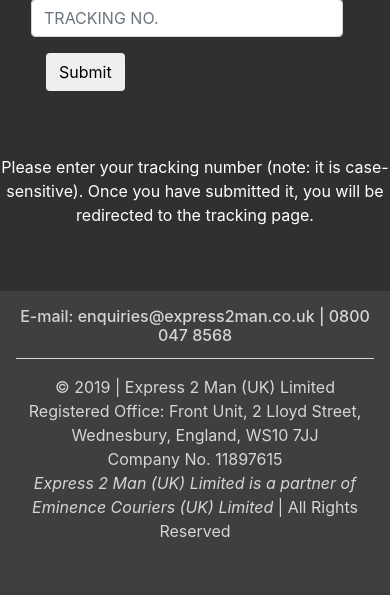
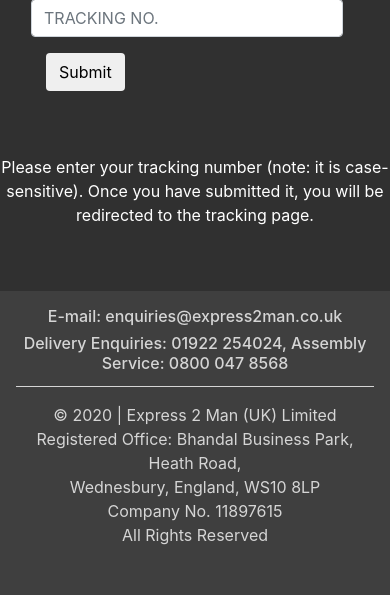
Before and after one commit to nathanxo/E2MTracking, a Flask app: page / in a window 390 px wide. Shown: the part 395-990 px from the top of the page. Before the commit the page ends 932 px from the top, so only its background shows below. Run offline with Flask 2, Linux system fonts and the light colour scheme; some libraries are stand-ins or nearby versions.

Commit message:
UPDATE
telephone changes

```diff
--- a/templates/index.html
+++ b/templates/index.html
@@ -30,14 +30,14 @@
 
 <nav class="navbar navbar-expand-md navbar-light bg-light stick-top">
 <div class="container-fluid">
-	<a class="navbar-brand" href="https://express2man.co.uk/home/home.html"><img src="../static/img/logo.png" alt="logo"></a>
+	<a class="navbar-brand" href="https://express2man.co.uk/"><img src="../static/img/logo.png" alt="logo"></a>
 	<button class="navbar-toggler" type="button" data-toggle="collapse" data-target="#navbarResponsive">
 		<span class="navbar-toggler-icon"></span>
 	</button>
 	<div class="collapse navbar-collapse" id="navbarResponsive">
 		<ul  class="navbar-nav ml-auto">
 			<li class="nav-item" active>
-				<a class="nav-link" href="https://express2man.co.uk/home/home.html">HOME</a>
+				<a class="nav-link" href="https://express2man.co.uk/">HOME</a>
 			</li>
 				<li class="nav-item">
 				<a class="nav-link" href="{{url_for('index')}}">TRACK YOUR ORDER</a>
@@ -91,29 +91,25 @@
 <script src="static/ajax.js"></script>
 
 <!--- Footer -->
-
 <footer>
 <div class="container-fluid padding">
 <div class="row text-center">
 	<div class="col-md-12">
 
-		<h6>E-mail: enquiries@express2man.co.uk &vert; 0800 047 8568</h6>
+		<h6>E-mail: enquiries@express2man.co.uk</h6>
+		<h6>Delivery Enquiries: 01922 254024, Assembly Service: 0800 047 8568</h6>
 		<hr class="light">
 		<p>
-		&copy; 2019 &vert; Express 2 Man (UK) Limited <br>
-		Registered Office: Front Unit, 2 Lloyd Street, <br>
-		Wednesbury, England, WS10 7JJ <br>
+		&copy; 2020 &vert; Express 2 Man (UK) Limited <br>
+		Registered Office: Bhandal Business Park, Heath Road, <br>
+		Wednesbury, England, WS10 8LP <br>
 		Company No. 11897615<br>
-		<i>Express 2 Man (UK) Limited is a partner of Eminence Couriers (UK) Limited </i>&vert; All Rights Reserved
+		All Rights Reserved
 		</p>
 	</div>
 </div>
 </div>
 
 </footer>
-
 </body>
-
-
-
 </html>
```
